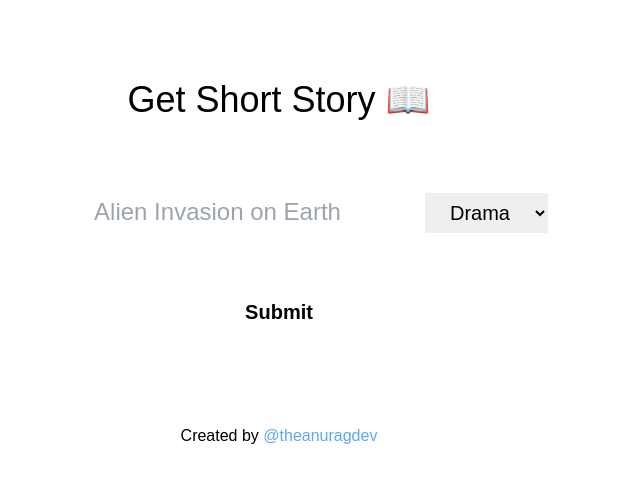
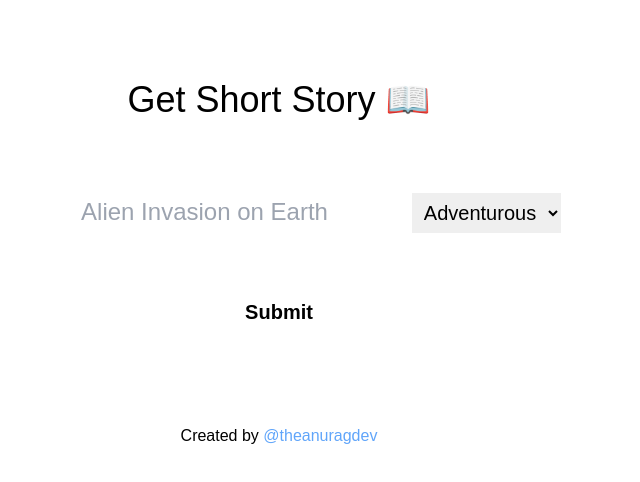
Before and after one commit to anuragts/stories, a Next.js app: page / in a window 1280 px wide. Shown: the top 482 px of the page, without its empty margins (361-1001 px from the left). Built offline with nearby package versions, Linux system fonts and the light colour scheme; a web font is replaced by a local one.

Commit message:
added more options and improved prompt

```diff
--- a/src/pages/api/getStory.ts
+++ b/src/pages/api/getStory.ts
@@ -6,7 +6,7 @@ export default async (req: NextApiRequest, res: NextApiResponse) => {
   const genre :string = req.body.genre;
   const { data } = await openAi.createCompletion({
     model: "text-davinci-002",
-    prompt: `Create a ${genre} story on the topic of ${prompt}`,
+    prompt: `Create a complete random ${genre} story on the topic of ${prompt} \n\n each story should be unique \n\n each story should be at least 100 words long. \n\n   Story: `,
     temperature: 0,
     max_tokens: 256,
     top_p: 1,
--- a/src/pages/index.tsx
+++ b/src/pages/index.tsx
@@ -44,10 +44,12 @@ export default function Home() {
             placeholder="Alien Invasion on Earth"
           />
           <select name="genre" id="genre" className="text-xl py-2 px-2 text-center">
+            <option value="Adventurous">Adventurous</option>
             <option value="drama">Drama</option>
+            <option value="Horror">Horror</option>
             <option value="Fairy Tale">Fairy Tale</option>
-            <option value="Horror">Horror</option>
             <option value="Fantasy">Fantasy</option>
+            <option value="Motivation">Motivation</option>
             <option value="Comedy">Comedy</option>
             <option value="Fiction">Fiction</option>
           </select>
```
